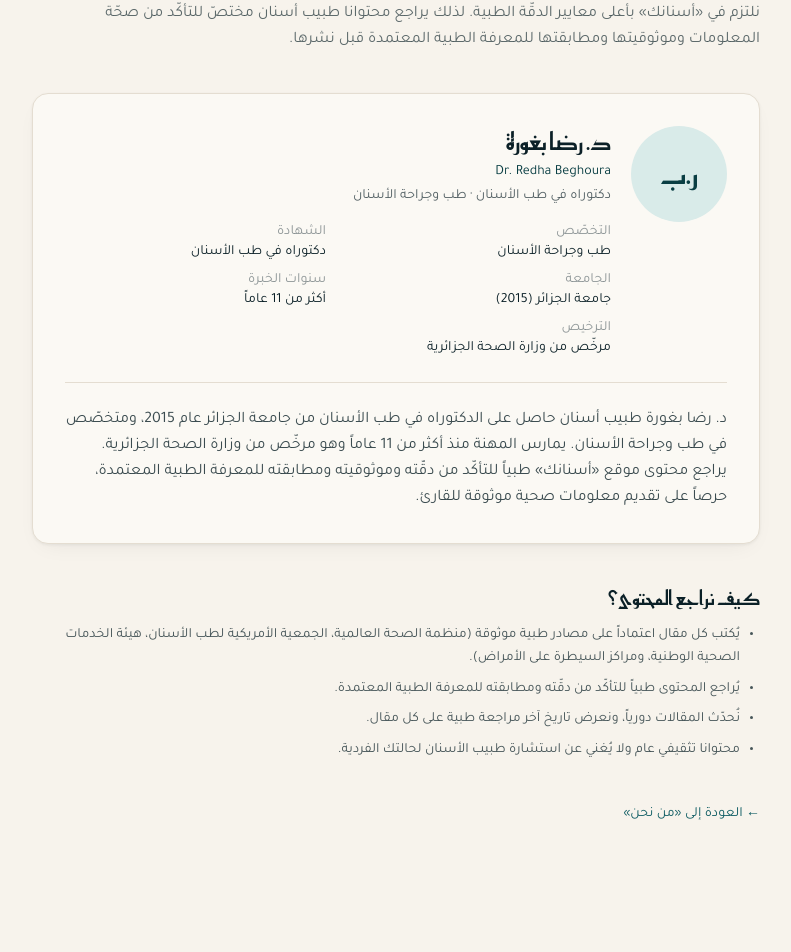
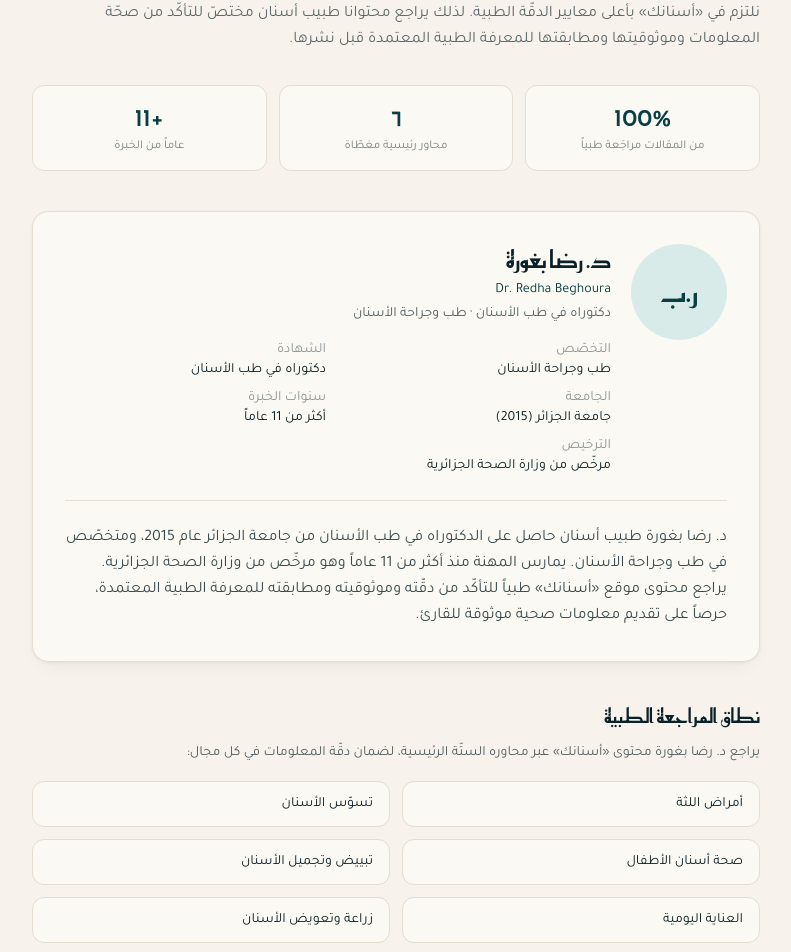
Before and after one commit to mounirvet/sihatak, a Next.js app: page /man-nahnu/al-fariq-al-tibbi in a window 1280 px wide. Shown: the part 216-1168 px from the top of the page, without its empty margins (244-1035 px from the left). Built offline with nearby package versions, Linux system fonts and the light colour scheme.

Commit message:
enrich medical reviewer hub page + schema (E-E-A-T / GEO)

```diff
--- a/app/man-nahnu/al-fariq-al-tibbi/page.js
+++ b/app/man-nahnu/al-fariq-al-tibbi/page.js
@@ -1,6 +1,6 @@
 import Link from 'next/link';
 import { getReviewer } from '../../../lib/reviewers';
-import { SITE } from '../../../lib/site';
+import { SITE, PILLARS } from '../../../lib/site';
 
 const reviewer = getReviewer('dr-placeholder');
 
@@ -16,12 +16,25 @@ function ReviewerSchema() {
   const schema = {
     '@context': 'https://schema.org',
     '@type': 'Person',
+    '@id': `${SITE.url}${reviewer.url}#person`,
     name: reviewer.nameEn,
     alternateName: reviewer.name,
     url: `${SITE.url}${reviewer.url}`,
     jobTitle: reviewer.specialtyEn,
     description: reviewer.bio,
-    knowsAbout: ['Dentistry', 'Oral Health', 'Dental Surgery', 'طب الأسنان'],
+    knowsAbout: [
+      'Dentistry',
+      'Oral Health',
+      'Dental Surgery',
+      'Gum Disease',
+      'Tooth Decay',
+      'Pediatric Dentistry',
+      'Teeth Whitening',
+      'Dental Implants',
+      'طب الأسنان',
+      'صحة الفم',
+    ],
+    knowsLanguage: ['ar', 'fr', 'en'],
     alumniOf: {
       '@type': 'CollegeOrUniversity',
       name: reviewer.university,
@@ -31,7 +44,13 @@ function ReviewerSchema() {
       credentialCategory: 'degree',
       educationalLevel: 'Doctorate',
       name: reviewer.degree,
+      ...(reviewer.university
+        ? { recognizedBy: { '@type': 'CollegeOrUniversity', name: reviewer.university } }
+        : {}),
     },
+    // Ties the reviewer to the publication entity — strengthens the
+    // author↔site relationship that engines use to attribute expertise.
+    worksFor: { '@type': 'Organization', name: SITE.name, url: SITE.url },
     ...(reviewer.sameAs && reviewer.sameAs.length ? { sameAs: reviewer.sameAs } : {}),
   };
   return <script type="application/ld+json" dangerouslySetInnerHTML={{ __html: JSON.stringify(schema) }} />;
@@ -53,10 +72,27 @@ export default function MedicalTeamPage() {
         </nav>
 
         <h1 className="text-3xl md:text-4xl font-display font-bold text-ink mb-3">الفريق الطبي</h1>
-        <p className="text-ink/65 leading-relaxed mb-10 max-w-2xl">
+        <p className="text-ink/65 leading-relaxed mb-8 max-w-2xl">
           نلتزم في «أسنانك» بأعلى معايير الدقّة الطبية. لذلك يراجع محتوانا طبيب أسنان مختصّ
           للتأكّد من صحّة المعلومات وموثوقيتها ومطابقتها للمعرفة الطبية المعتمدة قبل نشرها.
         </p>
+
+        {/* Factual review-scope band — concrete, verifiable facts (no invented
+            numbers) that both readers and AI engines can cite. */}
+        <div className="grid grid-cols-3 gap-3 mb-10">
+          <div className="bg-cream border border-line rounded-xl p-4 text-center">
+            <div className="text-2xl font-display text-teal-dark">100%</div>
+            <div className="text-xs text-ink/55 mt-1">من المقالات مراجَعة طبياً</div>
+          </div>
+          <div className="bg-cream border border-line rounded-xl p-4 text-center">
+            <div className="text-2xl font-display text-teal-dark">٦</div>
+            <div className="text-xs text-ink/55 mt-1">محاور رئيسية مغطّاة</div>
+          </div>
+          <div className="bg-cream border border-line rounded-xl p-4 text-center">
+            <div className="text-2xl font-display text-teal-dark">+{r.yearsExperience}</div>
+            <div className="text-xs text-ink/55 mt-1">عاماً من الخبرة</div>
+          </div>
+        </div>
 
         {/* Reviewer card */}
         <div className="bg-cream border border-line rounded-2xl p-6 md:p-8 shadow-card">
@@ -107,6 +143,26 @@ export default function MedicalTeamPage() {
           </div>
         </div>
 
+        {/* Areas of expertise — links the reviewer entity to our 6 pillars,
+            reinforcing the topical authority association for search + AI. */}
+        <div className="mt-10">
+          <h2 className="text-xl font-display text-ink mb-3">نطاق المراجعة الطبية</h2>
+          <p className="text-ink/70 text-sm leading-relaxed mb-4">
+            يراجع {r.name} محتوى «أسنانك» عبر محاوره الستّة الرئيسية، لضمان دقّة المعلومات في كل مجال:
+          </p>
+          <div className="grid sm:grid-cols-2 gap-3">
+            {PILLARS.map((p) => (
+              <Link
+                key={p.slug}
+                href={`/mahawir/${p.slug}/`}
+                className="block bg-cream border border-line rounded-xl px-4 py-3 text-sm text-ink hover:border-teal-light hover:text-teal transition-colors"
+              >
+                {p.title}
+              </Link>
+            ))}
+          </div>
+        </div>
+
         {/* How review works */}
         <div className="mt-10">
           <h2 className="text-xl font-display text-ink mb-3">كيف نراجع المحتوى؟</h2>
```
